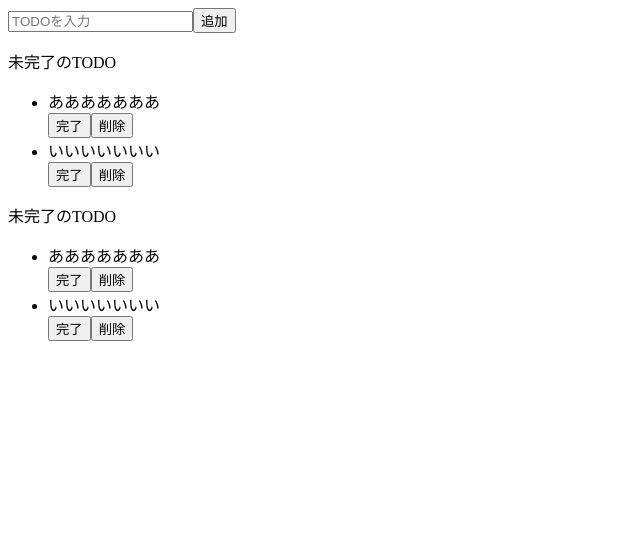
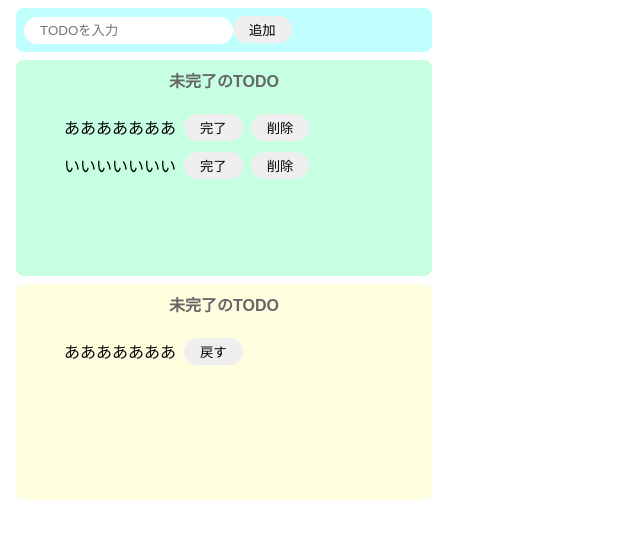
Before and after one commit to araaiko/react-todo, a React (Create React App) app: page / in a window 1280 px wide. Shown: the top 538 px of the page, without its empty margins (0-640 px from the left). Built offline with nearby package versions, Linux system fonts and the light colour scheme.

Commit message:
CSS追加

```diff
--- a/src/App.jsx
+++ b/src/App.jsx
@@ -4,22 +4,22 @@ export const App = () => {
   return (
     <>
       {/* 入力欄 */}
-      <div>
-        <input placeholder="TODOを入力" />
+      <div className="input-area">
+        <input type="text" placeholder="TODOを入力" />
         <button>追加</button>
       </div>
 
       {/* 未完了TODO */}
-      <div>
-        <p>未完了のTODO</p>
+      <div className="incomplete-area">
+        <p className="todo-title">未完了のTODO</p>
         <ul>
-          <li>
-            <div>あああああああ</div>
+          <li className="todo-item-wrap">
+            <div className="todo-text">あああああああ</div>
             <button>完了</button>
             <button>削除</button>
           </li>
-          <li>
-            <div>いいいいいいい</div>
+          <li className="todo-item-wrap">
+            <div className="todo-text">いいいいいいい</div>
             <button>完了</button>
             <button>削除</button>
           </li>
@@ -27,18 +27,12 @@ export const App = () => {
       </div>
 
       {/* 完了TODO */}
-      <div>
-        <p>未完了のTODO</p>
+      <div className="complete-area">
+        <p className="todo-title">未完了のTODO</p>
         <ul>
-          <li>
-            <div>あああああああ</div>
-            <button>完了</button>
-            <button>削除</button>
-          </li>
-          <li>
-            <div>いいいいいいい</div>
-            <button>完了</button>
-            <button>削除</button>
+          <li className="todo-item-wrap">
+            <div className="todo-text">あああああああ</div>
+            <button>戻す</button>
           </li>
         </ul>
       </div>
--- a/src/styles.css
+++ b/src/styles.css
@@ -0,0 +1,70 @@
+body {
+  font-family: sans-serif;
+}
+
+input[type="text"] {
+  border-radius: 16px;
+  padding: 6px 16px;
+  border: none;
+  outline: none;
+}
+
+button {
+  border-radius: 16px;
+  border: none;
+  padding: 4px 16px;
+  margin-right: 8px;
+  outline: none;
+}
+
+button:hover {
+  background-color: #ff7fff;
+  color: #fff;
+  cursor: pointer;
+}
+
+.input-area {
+  background-color: #c1ffff;
+  width: 100%;
+  max-width: 400px;
+  padding: 8px;
+  margin: 8px;
+  border-radius: 8px;
+}
+
+.incomplete-area {
+  background-color: #c6ffe2;
+  width: 100%;
+  max-width: 400px;
+  min-height: 200px;
+  padding: 8px;
+  margin: 8px;
+  border-radius: 8px;
+}
+
+.complete-area {
+  background-color: #ffffe0;
+  width: 100%;
+  max-width: 400px;
+  min-height: 200px;
+  padding: 8px;
+  margin: 8px;
+  border-radius: 8px;
+}
+
+.todo-title {
+  text-align: center;
+  margin-top: 0;
+  font-weight: bold;
+  color: #666;
+}
+
+.todo-item-wrap {
+  display: flex;
+  align-items: center;
+}
+
+.todo-text {
+  padding-bottom: 0;
+  margin: 7px 8px 7px 0;
+}
```
